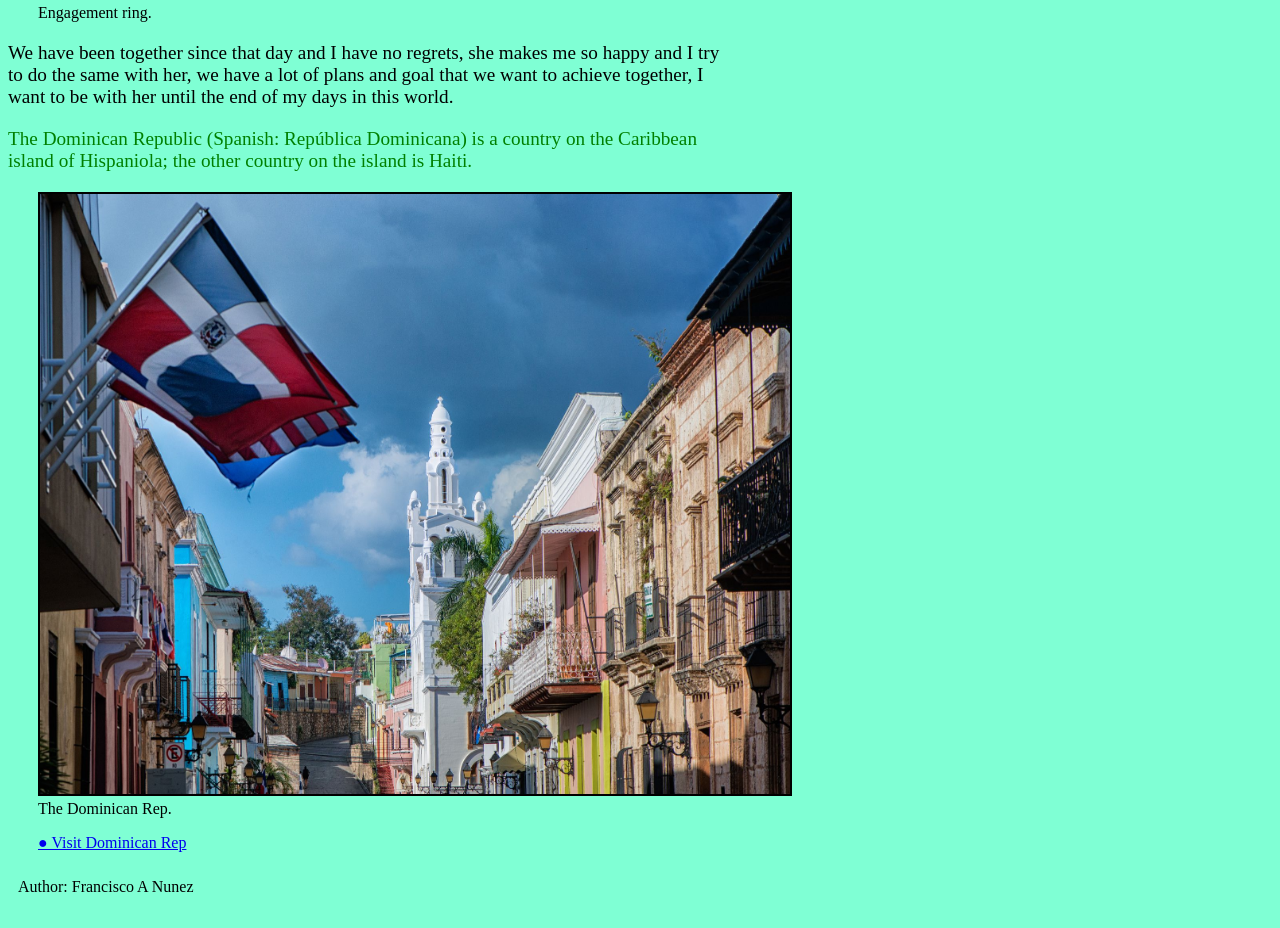
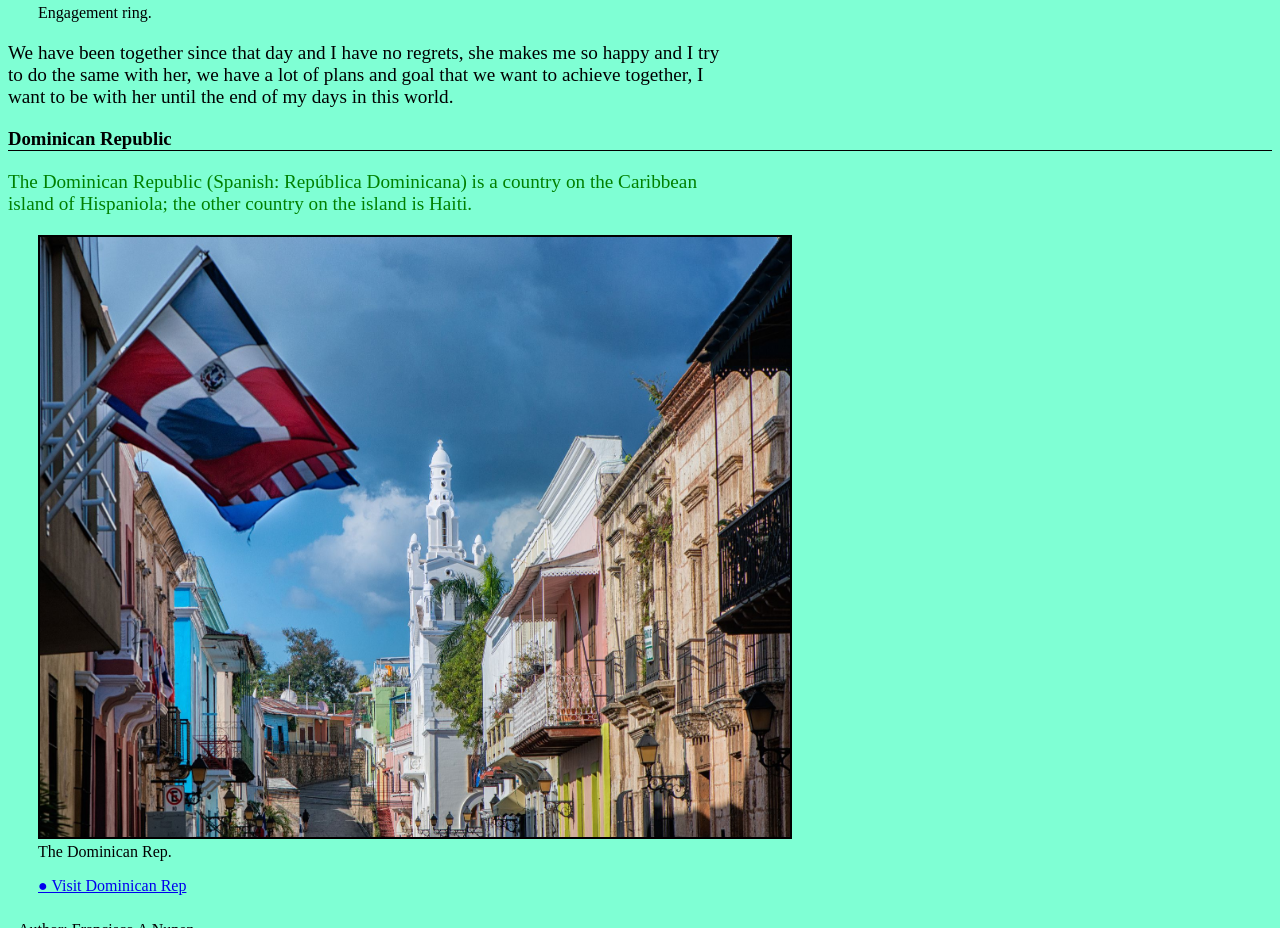
Before and after one commit to PHL-LC101-April22/js-assignment-4-html-me-something-Fran-0419, a website: page index.html in a window 1280 px wide. Shown: the part 1688-2616 px from the top of the page. Drawn offline with Linux system fonts and the light colour scheme.

Commit message:
just added more styling

```diff
--- a/index.html
+++ b/index.html
@@ -26,6 +26,7 @@
          <p class="paragraph">We have been together since that day and I have no regrets, she makes me so happy and I try to do the same with her, we have a lot of plans and goal that we want to achieve together, I want to be with her until the end of my days in this world.</p>
 
          <article>
+            <h3>Dominican Republic</h3>
             <p id="testP" class="funParagraph">The Dominican Republic (Spanish: República Dominicana) is a country on the Caribbean island of Hispaniola; the other country on the island is Haiti.</p>
             <img src="images/dominican_Rep.jpg" alt="The Dominican Republic" class="images">
             <p class="descrip">The Dominican Rep. </p>
--- a/styles.css
+++ b/styles.css
@@ -30,6 +30,9 @@ body{
     margin-bottom: 20px;
     color: green;
 }
+h3{
+    border-bottom: solid black 1px;
+}
 .descrip{
     margin-left: 30px;
     margin-top: 0;
```
